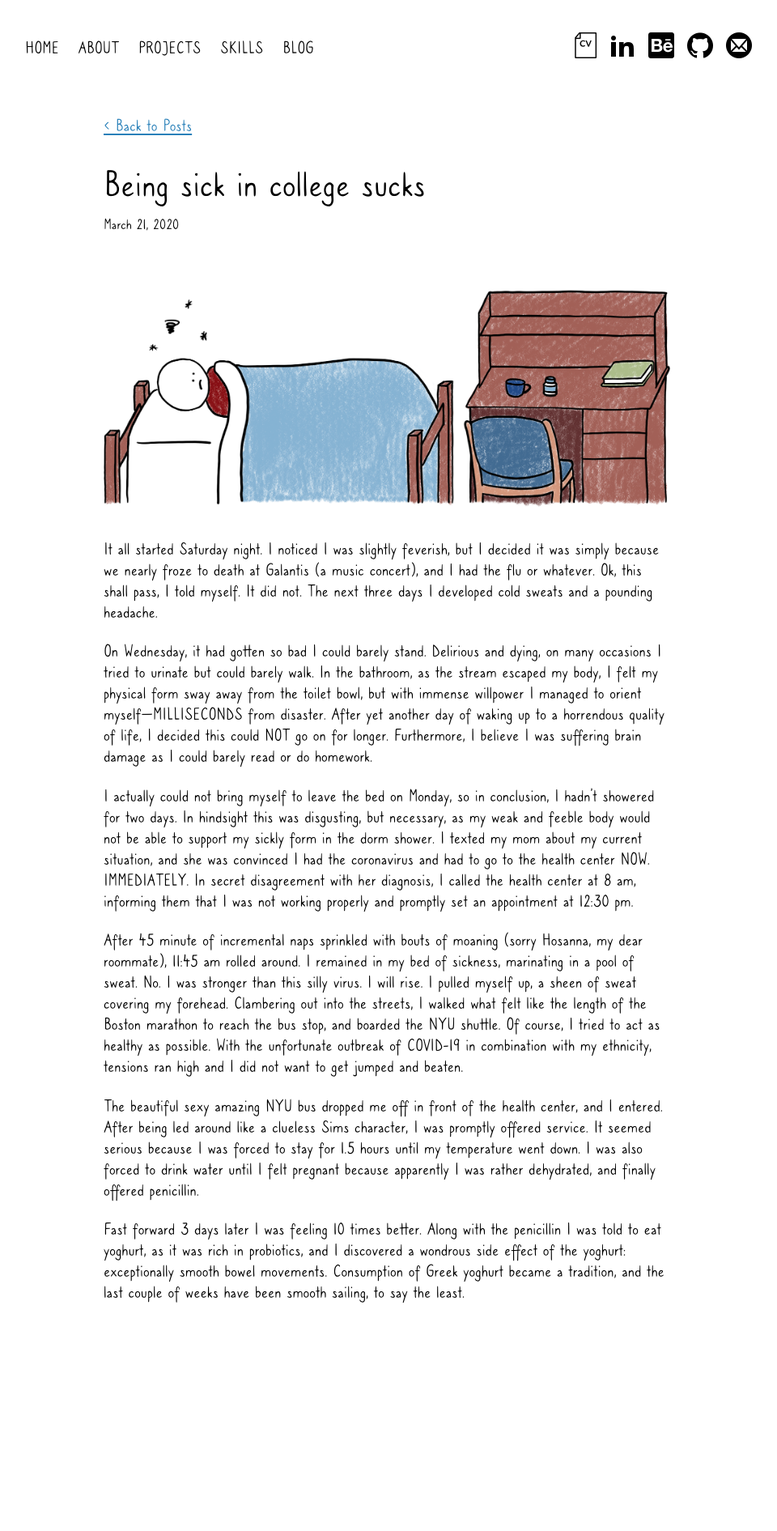
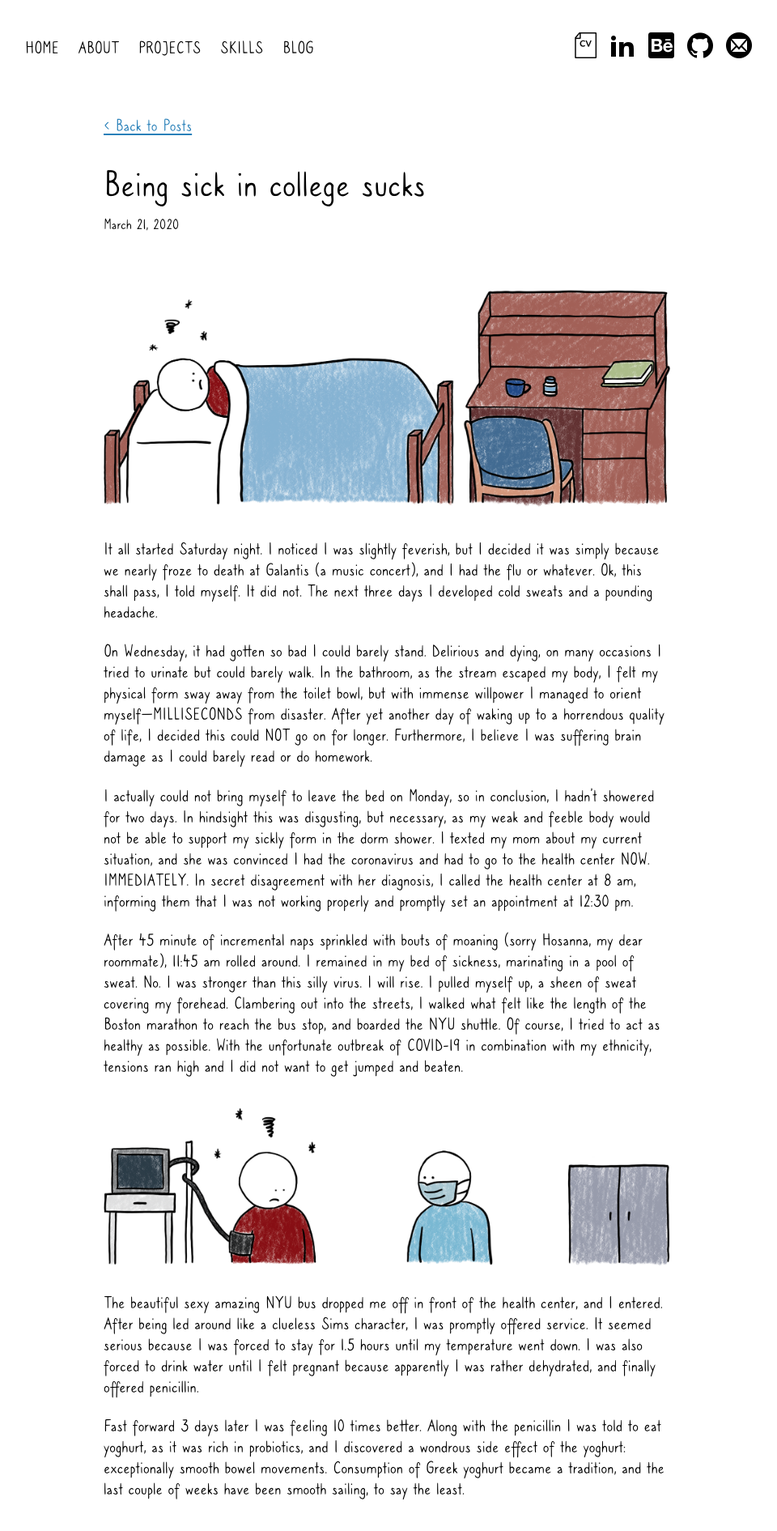
Before and after one commit to kristelfung/bullet-journal, a Jekyll site: the page built from _posts/2020-03-21-being-sick-in-college-sucks.md, in a window 1280 px wide. Shown: the whole page at 81% size, without its empty margins (162-1122 px from the left). Built offline with Jekyll 4.4.1, drawn with Linux system fonts in a browser that asks for light colours; some web fonts are replaced; a script that is not in the unit is left out; before the commit the page ends 1647 px from its top, so only the background shows below that.

Commit message:
Update Blog “2020-03-21-being-sick-in-college-sucks”

```diff
--- a/_posts/2020-03-21-being-sick-in-college-sucks.md
+++ b/_posts/2020-03-21-being-sick-in-college-sucks.md
@@ -14,6 +14,8 @@ I actually could not bring myself to leave the bed on Monday, so in conclusion,
 
 After 45 minute of incremental naps sprinkled with bouts of moaning (sorry Hosanna, my dear roommate), 11:45 am rolled around. I remained in my bed of sickness, marinating in a pool of sweat. No. I was stronger than this silly virus. I will rise. I pulled myself up, a sheen of sweat covering my forehead. Clambering out into the streets, I walked what felt like the length of the Boston marathon to reach the bus stop, and boarded the NYU shuttle. Of course, I tried to act as healthy as possible. With the unfortunate outbreak of COVID-19 in combination with my ethnicity, tensions ran high and I did not want to get jumped and beaten.
 
+![health center](/images/uploads/sickdoctor.png "health center")
+
 The beautiful sexy amazing NYU bus dropped me off in front of the health center, and I entered. After being led around like a clueless Sims character, I was promptly offered service. It seemed serious because I was forced to stay for 1.5 hours until my temperature went down. I was also forced to drink water until I felt pregnant because apparently I was rather dehydrated, and finally offered penicillin.
 
 Fast forward 3 days later I was feeling 10 times better. Along with the penicillin I was told to eat yoghurt, as it was rich in probiotics, and I discovered a wondrous side effect of the yoghurt: exceptionally smooth bowel movements. Consumption of Greek yoghurt became a tradition, and the last couple of weeks have been smooth sailing, to say the least.
```
Also changed, not shown: images/uploads/sickdoctor.png (added).
